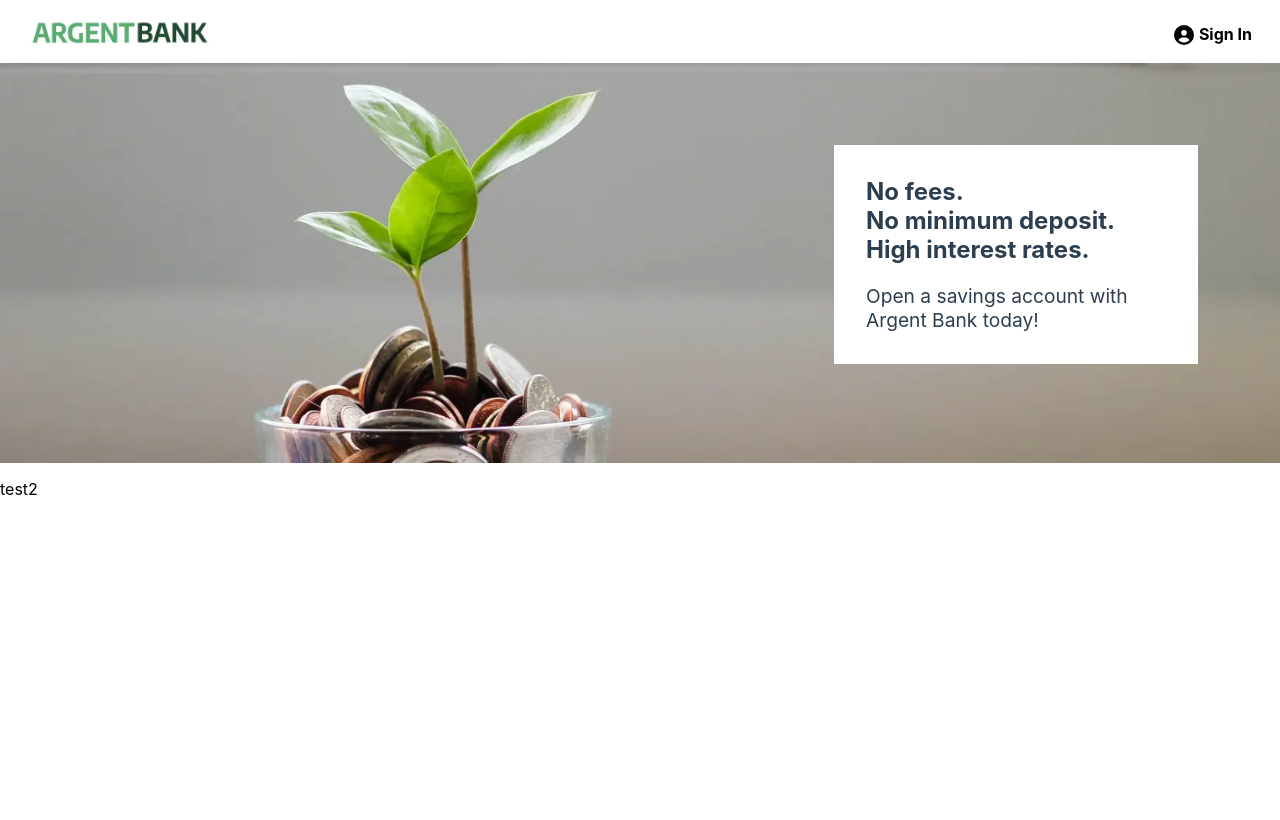
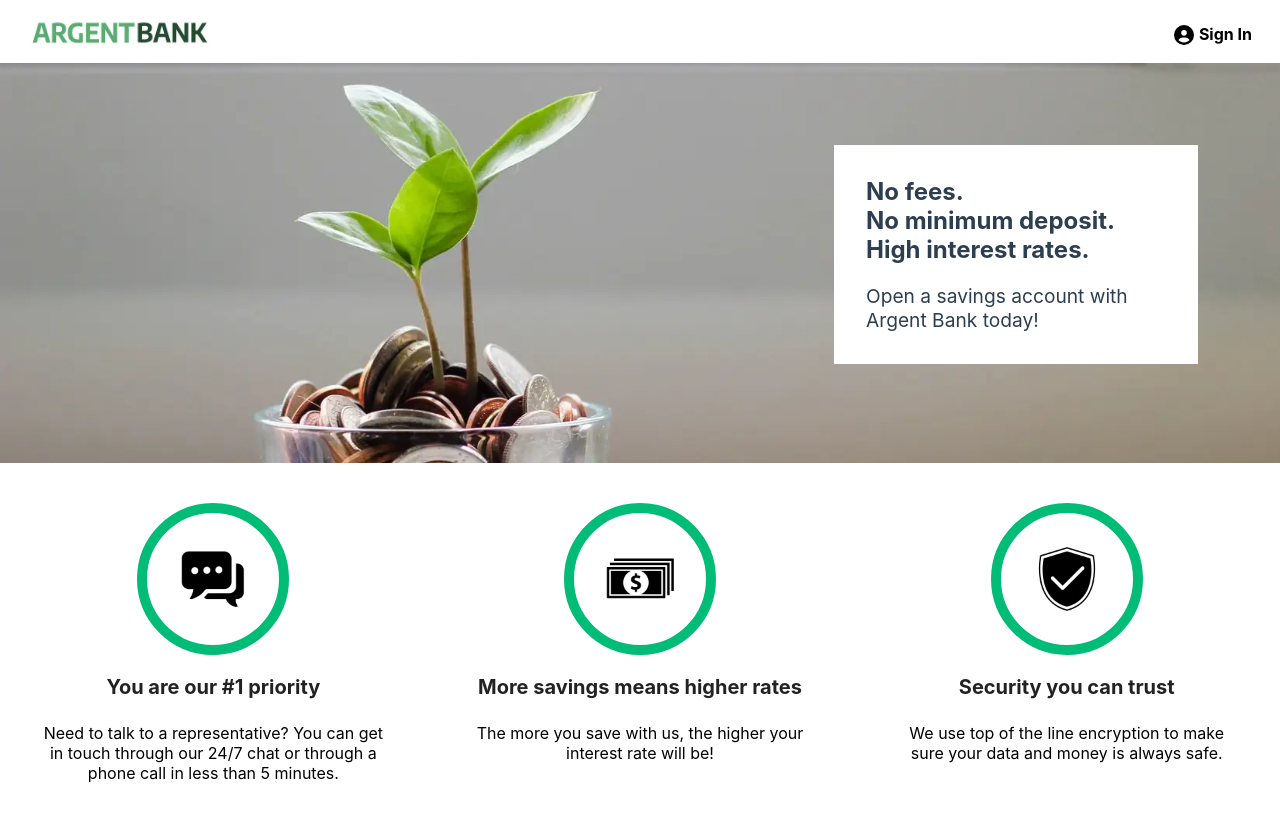
Before and after one commit to christopher-cornet/OC-P11, a React (Create React App) app in the folder argentbank/: page / in a window 1280 px wide. Shown: the top 820 px of the page. Built offline with nearby package versions, Linux system fonts and the light colour scheme.

Commit message:
Add cards to the homepage

```diff
--- a/argentbank/src/App.css
+++ b/argentbank/src/App.css
@@ -36,8 +36,8 @@
 
 @media (min-width: 920px) {
   .home_first_section {
-      height: 400px;
-      background-position: 0% 33%;
+    height: 400px;
+    background-position: 0% 33%;
   }
 
   .content {
@@ -53,4 +53,9 @@
       font-size: 1.5rem;
     }
   }
+
+  .cards {
+    display: flex;
+    flex-direction: row;
+  }
 }
--- a/argentbank/src/App.jsx
+++ b/argentbank/src/App.jsx
@@ -1,5 +1,9 @@
 import './App.css';
 import Header from "./components/Header/Header"
+import HomeCard from "./components/HomeCard/HomeCard"
+import img1 from "../src/images/icon-chat.webp"
+import img2 from "../src/images/icon-money.webp"
+import img3 from "../src/images/icon-security.webp"
 // import Footer from "./components/Footer/Footer"
 
 function App() {
@@ -17,8 +21,25 @@ function App() {
             <p className="subtitle">Open a savings account with Argent Bank today!</p>
           </div>
         </section>
-        <section>
-          <p>test2</p>
+        <section className="cards">
+          <HomeCard
+            image={img1}
+            title="You are our #1 priority"
+            subtitle="Need to talk to a representative? You can get in touch through our 24/7 chat or through a phone call in less than 5 minutes."
+            alt="Chat, speech bubble"
+          />
+          <HomeCard
+            image={img2}
+            title="More savings means higher rates"
+            subtitle="The more you save with us, the higher your interest rate will be!"
+            alt="Money, pack of dollars"
+          />
+          <HomeCard
+            image={img3}
+            title="Security you can trust"
+            subtitle="We use top of the line encryption to make sure your data and money is always safe."
+            alt="Security, shield"
+          />
         </section>
       </main>
       {/* <Footer /> */}
--- /dev/null
+++ b/argentbank/src/components/HomeCard/HomeCard.css
@@ -0,0 +1,22 @@
+.card {
+    flex: 1;
+    padding: 2.5rem;
+    display: flex;
+    flex-direction: column;
+    align-items: center;
+    img {
+        width: 100px;
+        border: 10px solid #00bc77;
+        border-radius: 50%;
+        padding: 1rem;
+    }
+    .card__title {
+        color: #222;
+        font-size: 1.25rem;
+        font-weight: bold;
+        margin-bottom: 0.5rem;
+    }
+    p {
+        text-align: center;
+    }
+}
--- a/argentbank/src/components/HomeCard/HomeCard.jsx
+++ b/argentbank/src/components/HomeCard/HomeCard.jsx
@@ -0,0 +1,13 @@
+import './HomeCard.css';
+
+function HomeCard({ image, title, subtitle, alt }) {
+  return (
+    <div className="card">
+      <img src={image} alt={alt} />
+      <h3 className="card__title">{title}</h3>
+      <p>{subtitle}</p>
+    </div>
+  );
+}
+
+export default HomeCard;
```
